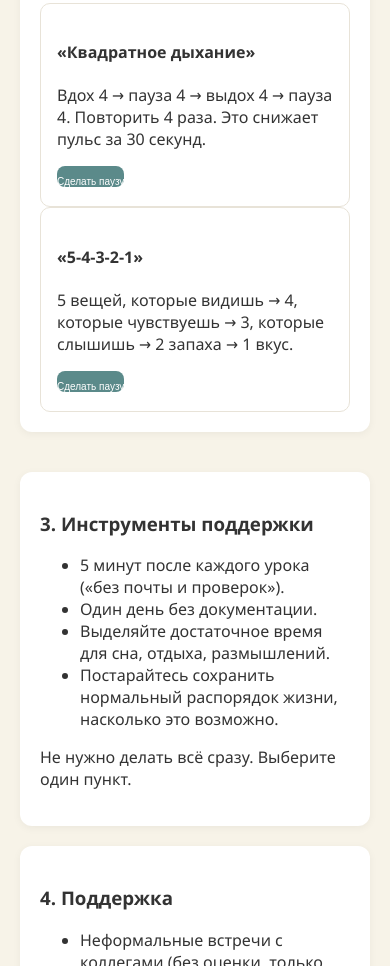
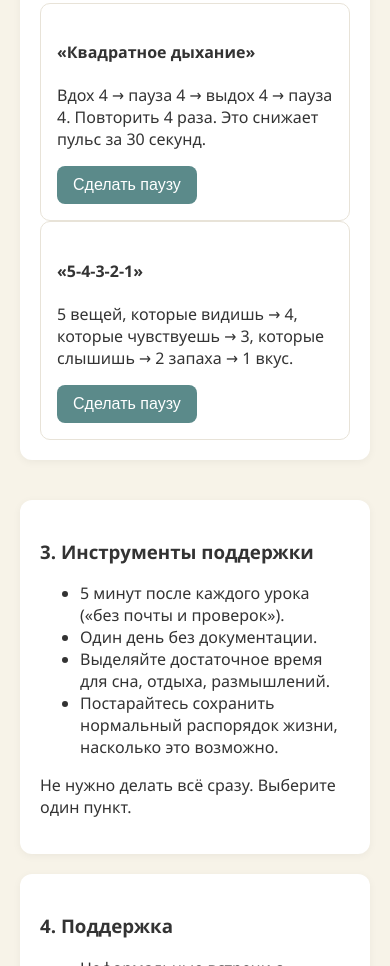
Before and after one commit to misarazev2-coder/lending, a plain HTML site: page index.html in a window 390 px wide. Shown: the part 1117-2083 px from the top of the page. Drawn offline with Linux system fonts and the light colour scheme.

Commit message:
Update index.html

```diff
--- a/index.html
+++ b/index.html
@@ -34,7 +34,7 @@
       flex-direction: column;
       align-items: start;
     }
-    .btn{
+    .header .btn{
       font-size: 10px;
       padding: 0;
       padding-top: 10px;
```
